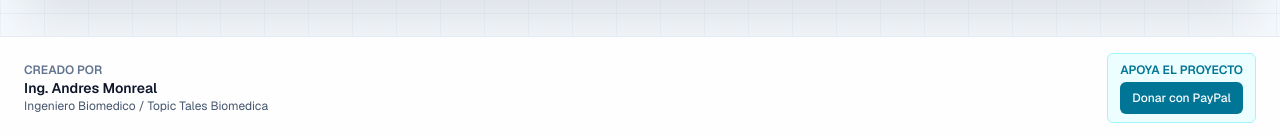
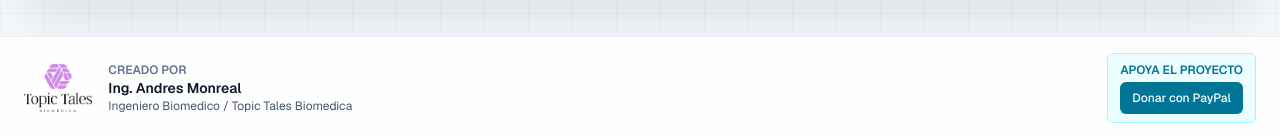
Before and after one commit to sircalch/biomed-case-simulator, a Next.js app: page /cases/monitor-sin-spo2 in a window 1280 px wide. Shown: the part 1043-1179 px from the top of the page. Built offline with nearby package versions, Linux system fonts and the light colour scheme; no server answers.

Commit message:
add topic tales branding

```diff
--- a/app/layout.tsx
+++ b/app/layout.tsx
@@ -1,5 +1,6 @@
 import type { Metadata } from "next";
 import { BarChart3, FolderKanban, FlaskConical } from "lucide-react";
+import Image from "next/image";
 import Link from "next/link";
 import { Geist, Geist_Mono } from "next/font/google";
 import "./globals.css";
@@ -80,6 +81,14 @@
         <div className="flex-1">{children}</div>
         <footer className="border-t border-slate-200/80 bg-white/90">
           <div className="mx-auto flex w-full max-w-7xl flex-wrap items-center justify-between gap-4 px-4 py-4 md:px-6">
+            <div className="flex items-center gap-4">
+              <Image
+                src="/topic-tales-biomedica-logo.png"
+                alt="Topic Tales Biomedica"
+                width={126}
+                height={89}
+                className="h-12 w-auto object-contain"
+              />
               <div>
                 <p className="text-xs font-semibold uppercase tracking-wide text-slate-500">
                   Creado por
@@ -90,6 +99,7 @@
                 <p className="text-xs text-slate-600">
                   Ingeniero Biomedico / Topic Tales Biomedica
                 </p>
+              </div>
             </div>
             {DONATION_URL ? (
               <div className="rounded-md border border-cyan-200 bg-cyan-50 px-3 py-2">
```
Also changed, not shown: public/topic-tales-biomedica-card.png (added), public/topic-tales-biomedica-logo.png (added). Lines whose indentation alone changed are shown as unchanged.
